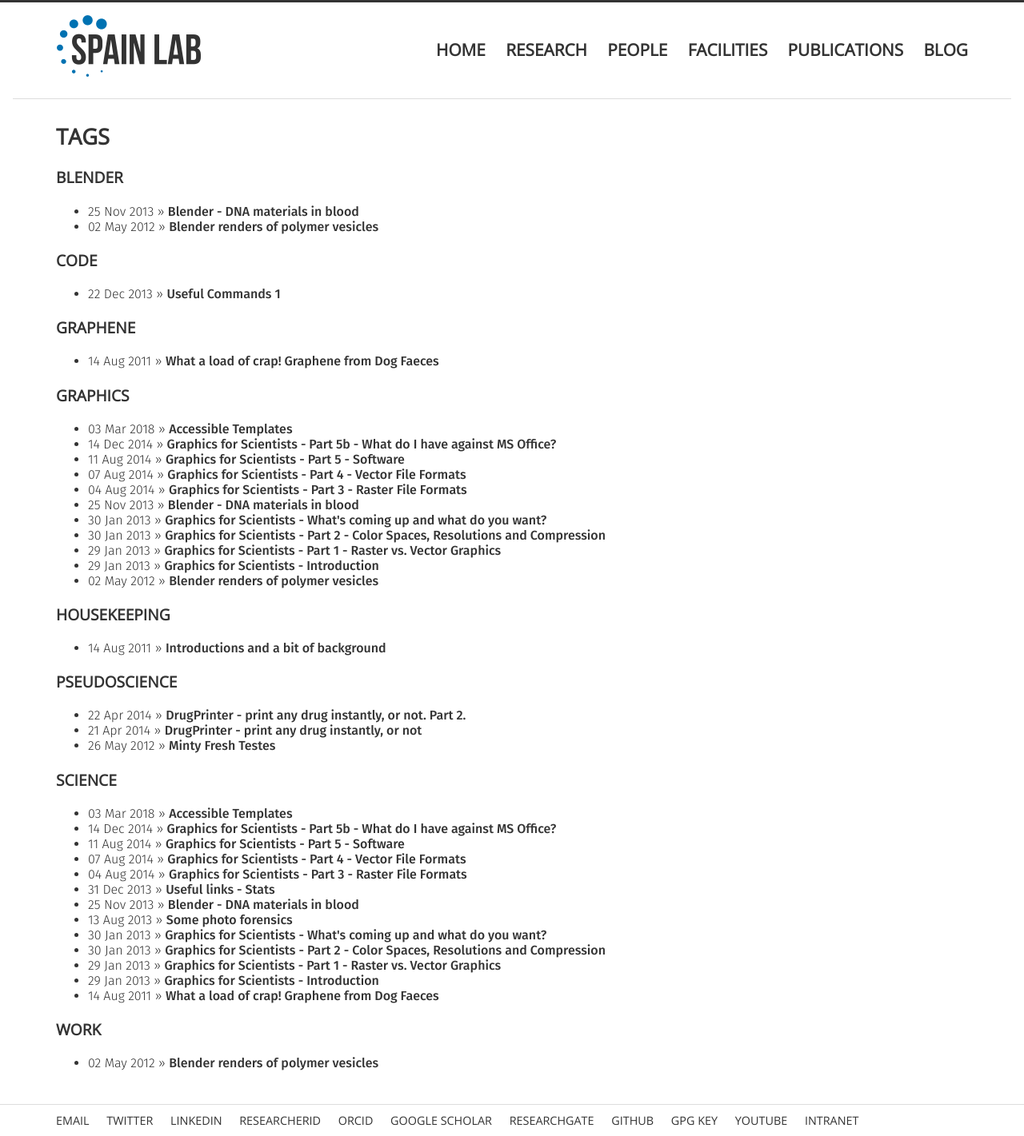
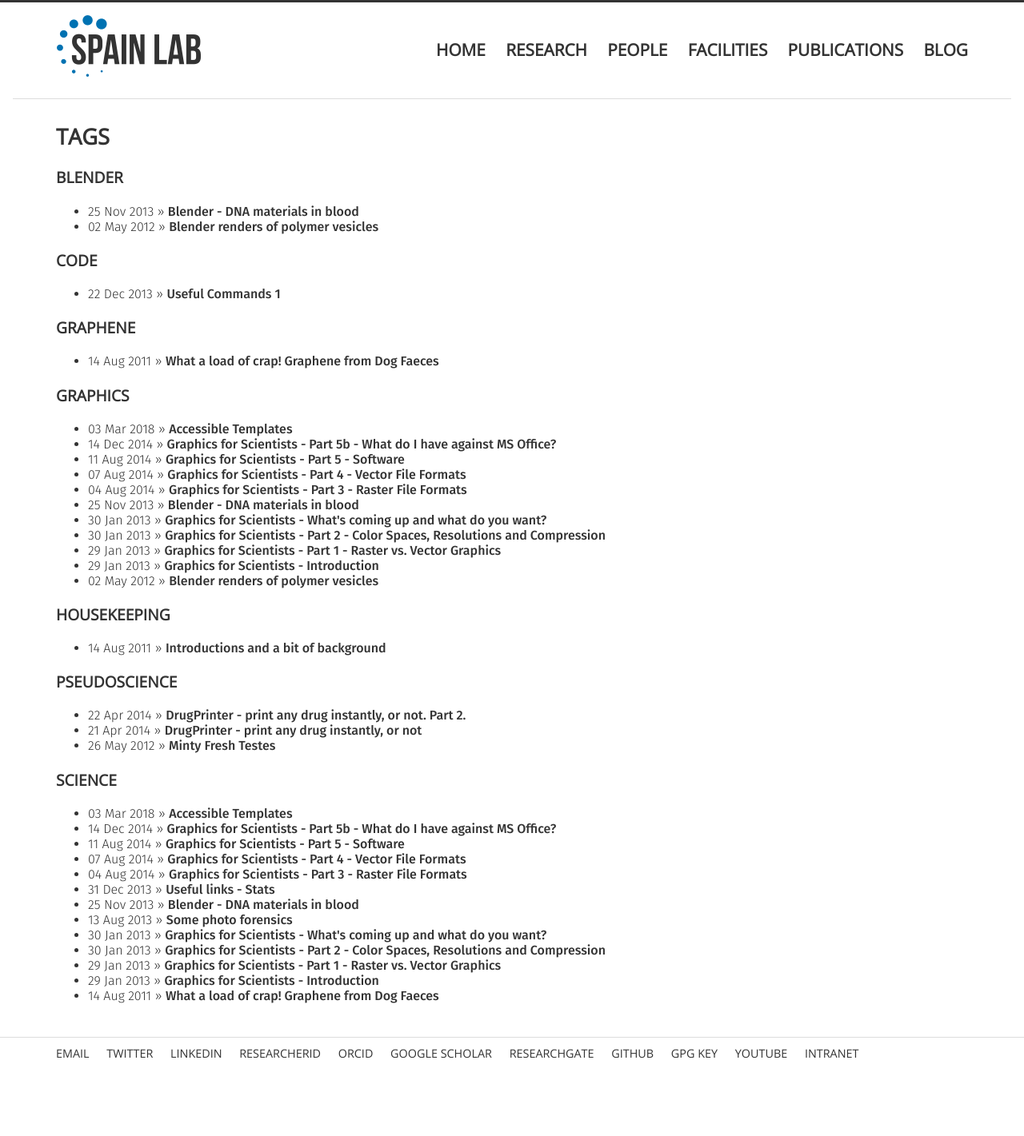
Before and after one commit to sebspain/sebspain.github.io, a Jekyll site: the page built from tags/index.html, in a window 1280 px wide. Shown: the whole page at 80% size. Built offline with Jekyll 4.4.1, drawn with Linux system fonts in a browser that asks for light colours; comment, search, counter and statistics services are not loaded; after the commit the page ends 1337 px from its top, so only the background shows below that.

Commit message:
updated tags

```diff
--- a/_posts/2012-05-02-blender-renders-of-polymer-vesicles.markdown
+++ b/_posts/2012-05-02-blender-renders-of-polymer-vesicles.markdown
@@ -12,7 +12,6 @@ categories:
 tags:
 - blender
 - graphics
-- work
 ---
 
 I got asked to make some images for a paper recently so was messing around with [Blender](http://www.blender.org). Some higher res versions (and the underlying .blend file) will eventually make it to the [gallery](http://spain-lab.co.uk/gallery/) but I'll leave that until the paper is published to prevent any issues with the publishers and copyright. These were made in response to a question over how easy it was to change the appearance (hence me taking the piss slightly with the monkeys ([Suzanne](http://en.wikipedia.org/wiki/Blender_%28software%29#Suzanne))).
```
